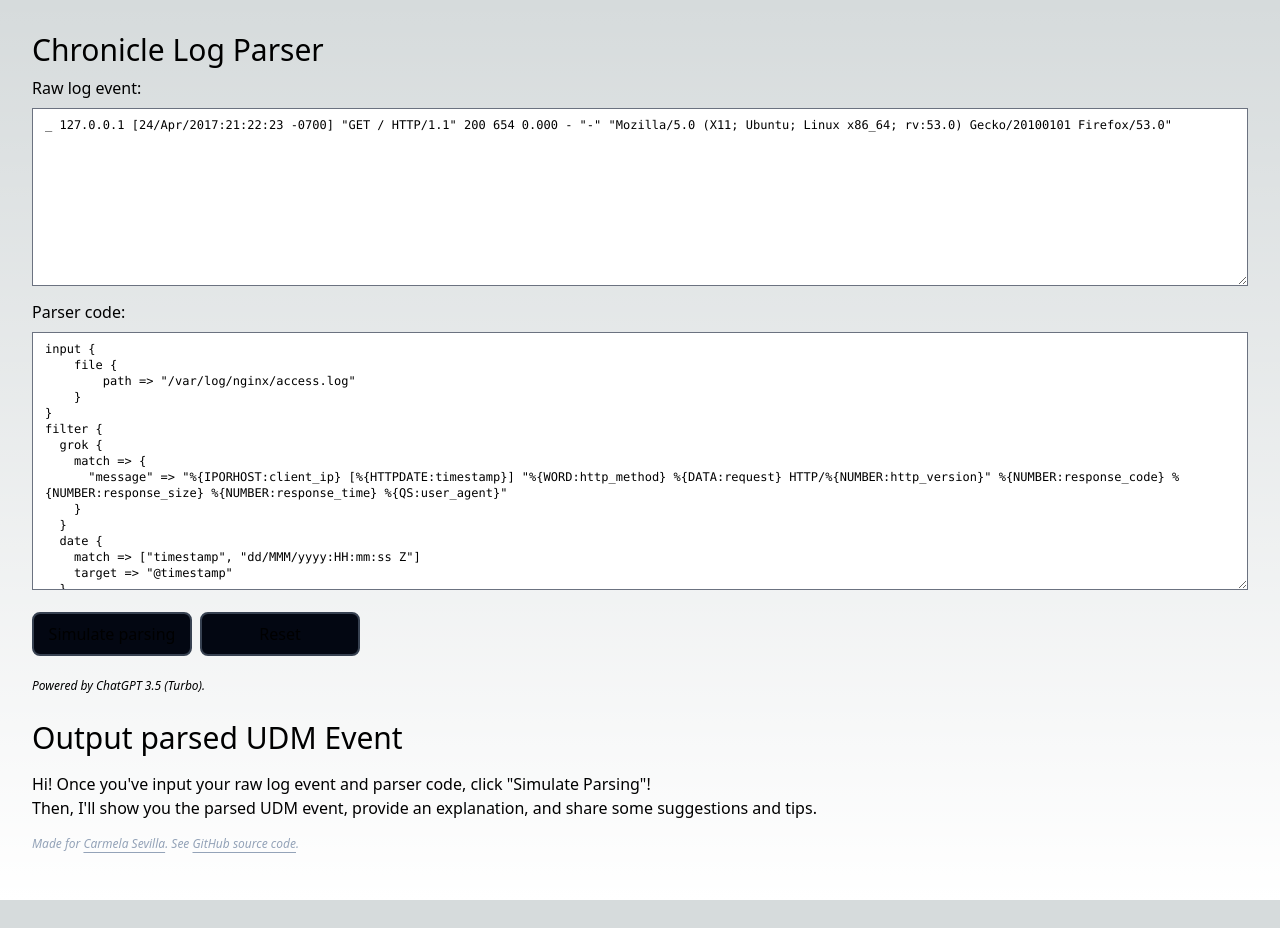
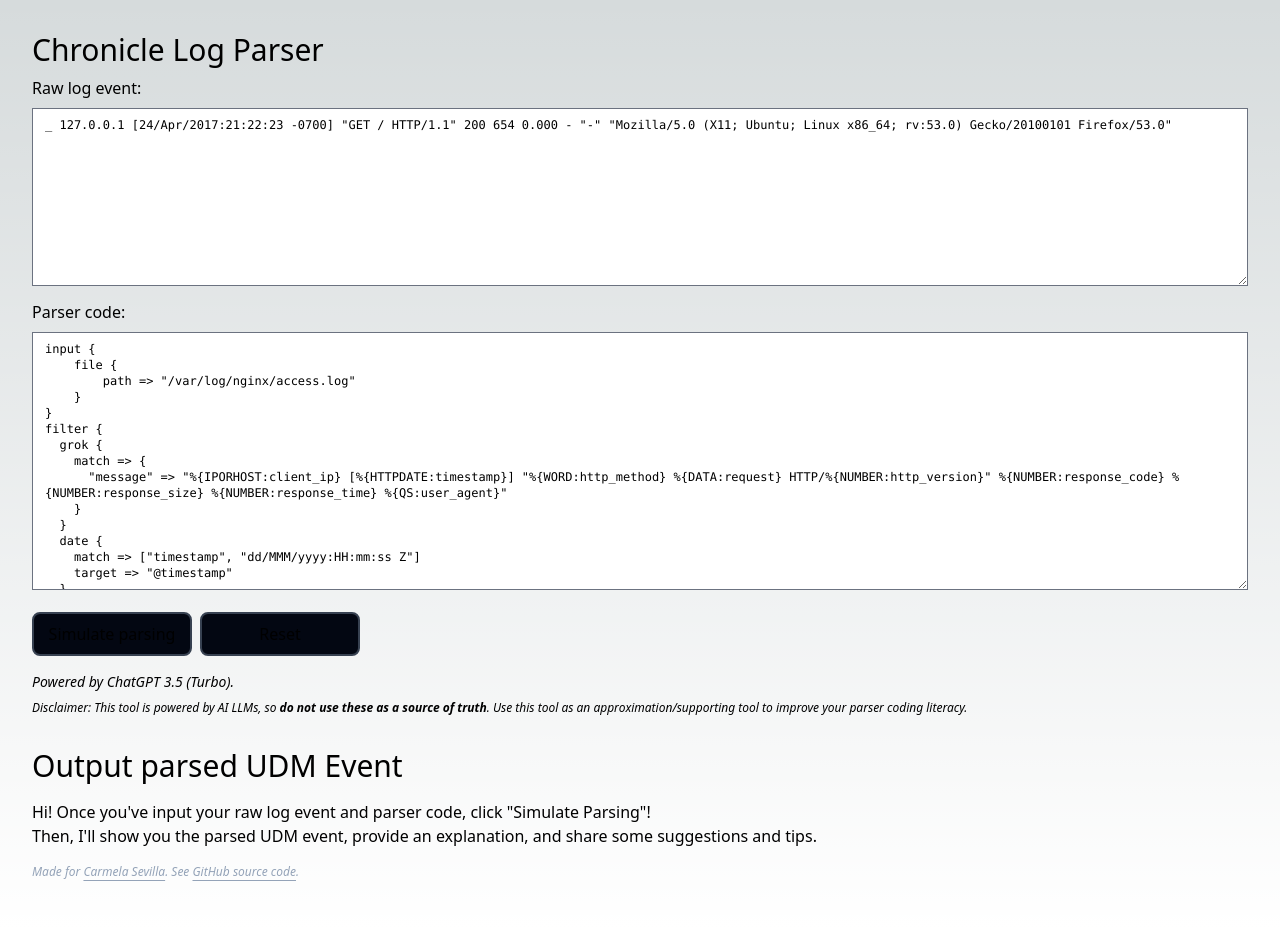
Before and after one commit to darrensapalo/chronicle-log-parser, a Next.js app: page / in a window 1280 px wide. Before the commit the page ends 900 px from the top, so only its background shows below. Built offline with nearby package versions, Linux system fonts and the light colour scheme.

Commit message:
Added disclaimer on the limitations of the tool.

```diff
--- a/pages/log_parser.tsx
+++ b/pages/log_parser.tsx
@@ -1,5 +1,4 @@
 import axios from 'axios';
-import { marked } from 'marked';
 import React, { useState } from 'react';
 
 interface LogParserProps {
@@ -90,9 +89,14 @@ output {
           <input type="reset" hidden={isLoading} disabled={isLoading} className={isLoading ? buttonStyleLoading : buttonStyle} value="Reset" />
 
         </div>
-        <span className='text-xs italic mb-8'>
+        <div className="flex flex-col">
+        <span className='text-sm italic mb-2'>
             Powered by ChatGPT 3.5 (Turbo).
           </span>
+          <span className='text-xs italic mb-2'>
+          Disclaimer: This tool is powered by AI LLMs, so <strong>do not use these as a source of truth</strong>. Use this tool as an approximation/supporting tool to improve your parser coding literacy.
+          </span>
+        </div>
       </form>
     </div>
   );
```
Also changed, not shown: public/content/samples.json (added, +7 -0 lines), 1 other file (tests, documents, lock files or other folders).
